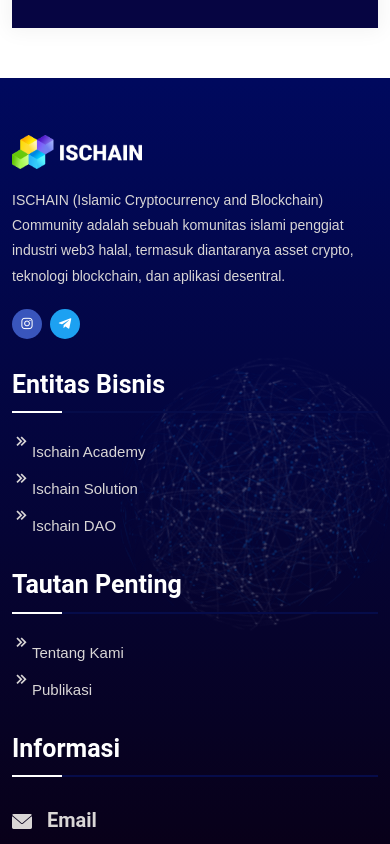
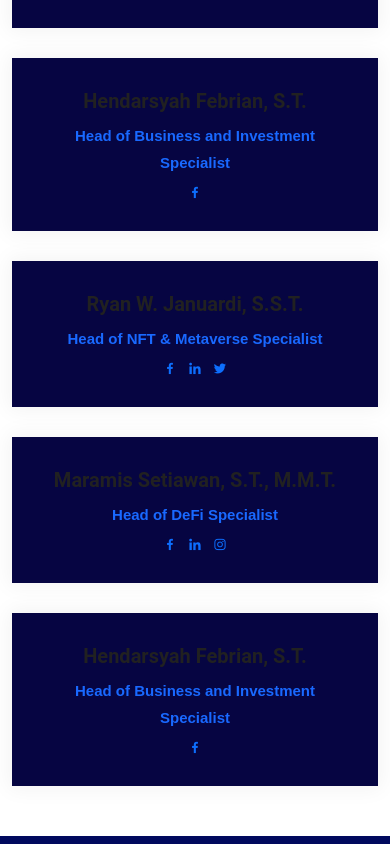
Before and after one commit to ischain/ischain.github.io, a Next.js app: page / in a window 390 px wide. Shown: the part 6620-7464 px from the top of the page. Built offline with nearby package versions, Linux system fonts and the light colour scheme.

Commit message:
Update TeamTwo.js

```diff
--- a/components/Common/TeamTwo.js
+++ b/components/Common/TeamTwo.js
@@ -26,6 +26,8 @@ class TeamTwo extends Component {
                                             <a href="https://www.facebook.com/yhouga.ariesta" target="_blank">
                                                 <i className="bx bxl-facebook"></i>
                                             </a>
+                                        </li>
+                                        <li>
                                             <a href="https://id.linkedin.com/in/yhouga-ariesta" target="_blank">
                                                 <i className="bx bxl-linkedin"></i>
                                             </a>
@@ -46,6 +48,8 @@ class TeamTwo extends Component {
                                             <a href="https://facebook.com/muhammadsaidify" target="_blank">
                                                 <i className="bx bxl-facebook"></i>
                                             </a>
+                                        </li>
+                                        <li>
                                             <a href="https://www.linkedin.com/in/muhammad-said-hairul-insan-8a533496/" target="_blank">
                                                 <i className="bx bxl-linkedin"></i>
                                             </a>
@@ -81,9 +85,75 @@ class TeamTwo extends Component {
                                                 <i className="bx bxl-linkedin"></i>
                                             </a>
                                         </li>
+                                    </ul>
+                                </div>
+                            </div>
+                        </div>
+
+                        <div className="col-lg-4 col-sm-6 offset-sm-4 offset-lg-0">
+                            <div className="single-team active">
+                                <div className="team-content">
+                                    <h3>Maramis Setiawan, S.T., M.M.T.</h3>
+                                    <span>Head of DeFi Specialist</span>
+
+                                    <ul className="social-icon">
                                         <li>
-                                            <a href="https://www.pinterest.com/" target="_blank">
-                                                <i className="bx bxl-pinterest-alt"></i>
+                                            <a href="https://www.facebook.com/maramis.setiawan" target="_blank">
+                                                <i className="bx bxl-facebook"></i>
+                                            </a>
+                                        </li>
+                                        <li>
+                                            <a href="https://www.linkedin.com/in/maramis-setiawan-a9842b42/" target="_blank">
+                                                <i className="bx bxl-linkedin"></i>
+                                            </a>
+                                        </li>
+                                        <li>
+                                            <a href="https://www.instagram.com/maramissetiawan/" target="_blank">
+                                                <i className="bx bxl-instagram"></i>
+                                            </a>
+                                        </li>
+                                    </ul>
+                                </div>
+                            </div>
+                        </div>
+
+                        <div className="col-lg-4 col-sm-6 offset-sm-4 offset-lg-0">
+                            <div className="single-team active">
+                                <div className="team-content">
+                                    <h3>Hendarsyah Febrian, S.T.</h3>
+                                    <span>Head of Business and Investment Specialist</span>
+
+                                    <ul className="social-icon">
+                                        <li>
+                                            <a href="https://www.facebook.com/hendarsyah.febryan" target="_blank">
+                                                <i className="bx bxl-facebook"></i>
+                                            </a>
+                                        </li>
+                                    </ul>
+                                </div>
+                            </div>
+                        </div>
+
+                        <div className="col-lg-4 col-sm-6 offset-sm-4 offset-lg-0">
+                            <div className="single-team active">
+                                <div className="team-content">
+                                    <h3>Ryan W. Januardi, S.S.T.</h3>
+                                    <span>Head of NFT & Metaverse Specialist</span>
+
+                                    <ul className="social-icon">
+                                        <li>
+                                            <a href="https://www.facebook.com/ryanwjanuardi" target="_blank">
+                                                <i className="bx bxl-facebook"></i>
+                                            </a>
+                                        </li>
+                                        <li>
+                                            <a href="https://www.linkedin.com/in/ryanwjanuardi/" target="_blank">
+                                                <i className="bx bxl-linkedin"></i>
+                                            </a>
+                                        </li>
+                                        <li>
+                                            <a href="https://www.twitter.com/RyanW_J" target="_blank">
+                                                <i className="bx bxl-twitter"></i>
                                             </a>
                                         </li>
                                     </ul>
@@ -117,6 +187,23 @@ class TeamTwo extends Component {
                                 </div>
                             </div>
                         </div>
+
+                        <div className="col-lg-4 col-sm-6 offset-sm-4 offset-lg-0">
+                            <div className="single-team active">
+                                <div className="team-content">
+                                    <h3>Hendarsyah Febrian, S.T.</h3>
+                                    <span>Head of Business and Investment Specialist</span>
+
+                                    <ul className="social-icon">
+                                        <li>
+                                            <a href="https://www.facebook.com/hendarsyah.febryan" target="_blank">
+                                                <i className="bx bxl-facebook"></i>
+                                            </a>
+                                        </li>
+                                    </ul>
+                                </div>
+                            </div>
+                        </div>
                     </div>
                 </div>
             </section>
```
